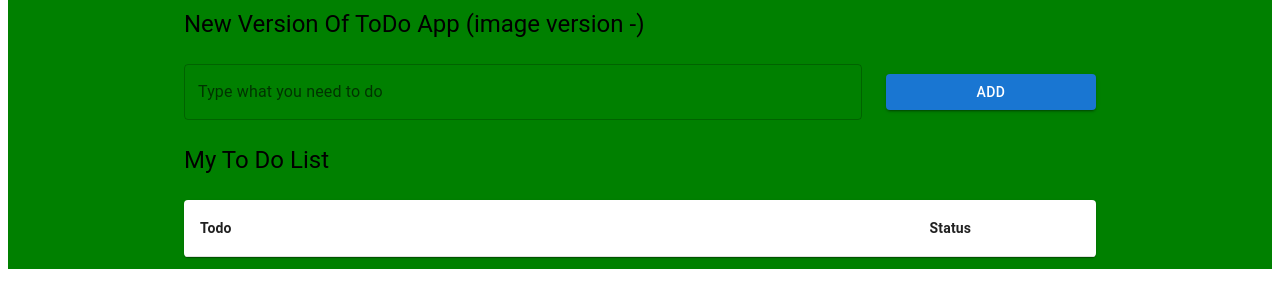
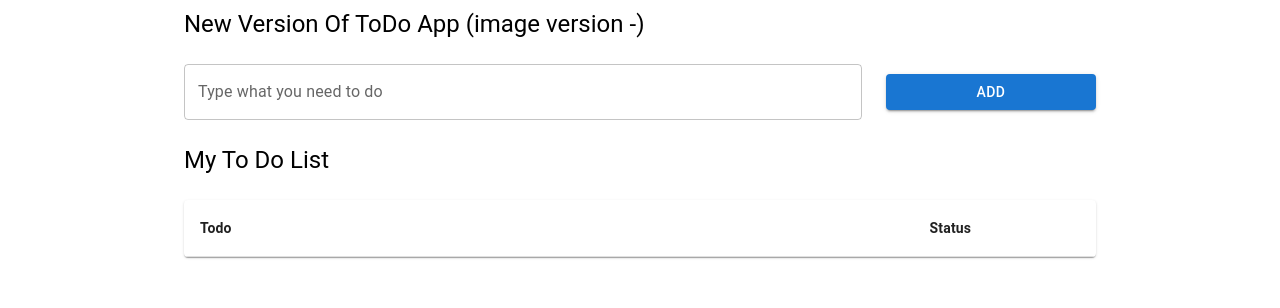
Before and after one commit to melmanm/docker-todo-app, a React (Create React App) app in the folder frontend/: page / in a window 1280 px wide. Shown: the top 308 px of the page. Built offline with nearby package versions, Linux system fonts and the light colour scheme.

Commit message:
changed background color

```diff
--- a/frontend/src/index.js
+++ b/frontend/src/index.js
@@ -3,7 +3,7 @@ import ReactDOM from 'react-dom';
 import App from './Copmonents/App'
 
 ReactDOM.render(
-  <div className="app" style={{backgroundColor: 'green'}}>
+  <div>
     <App>
     </App>
   </div>,
```
